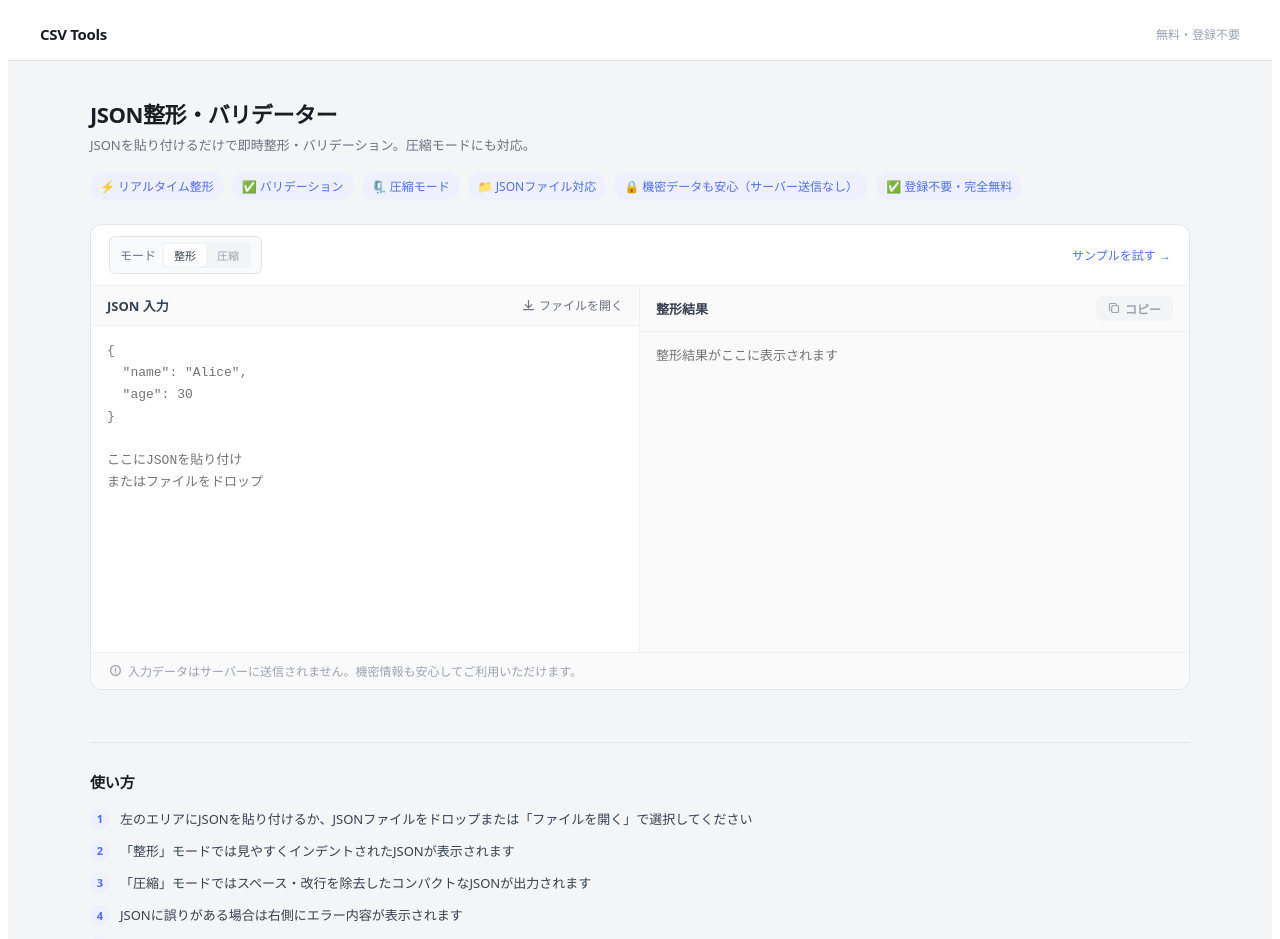
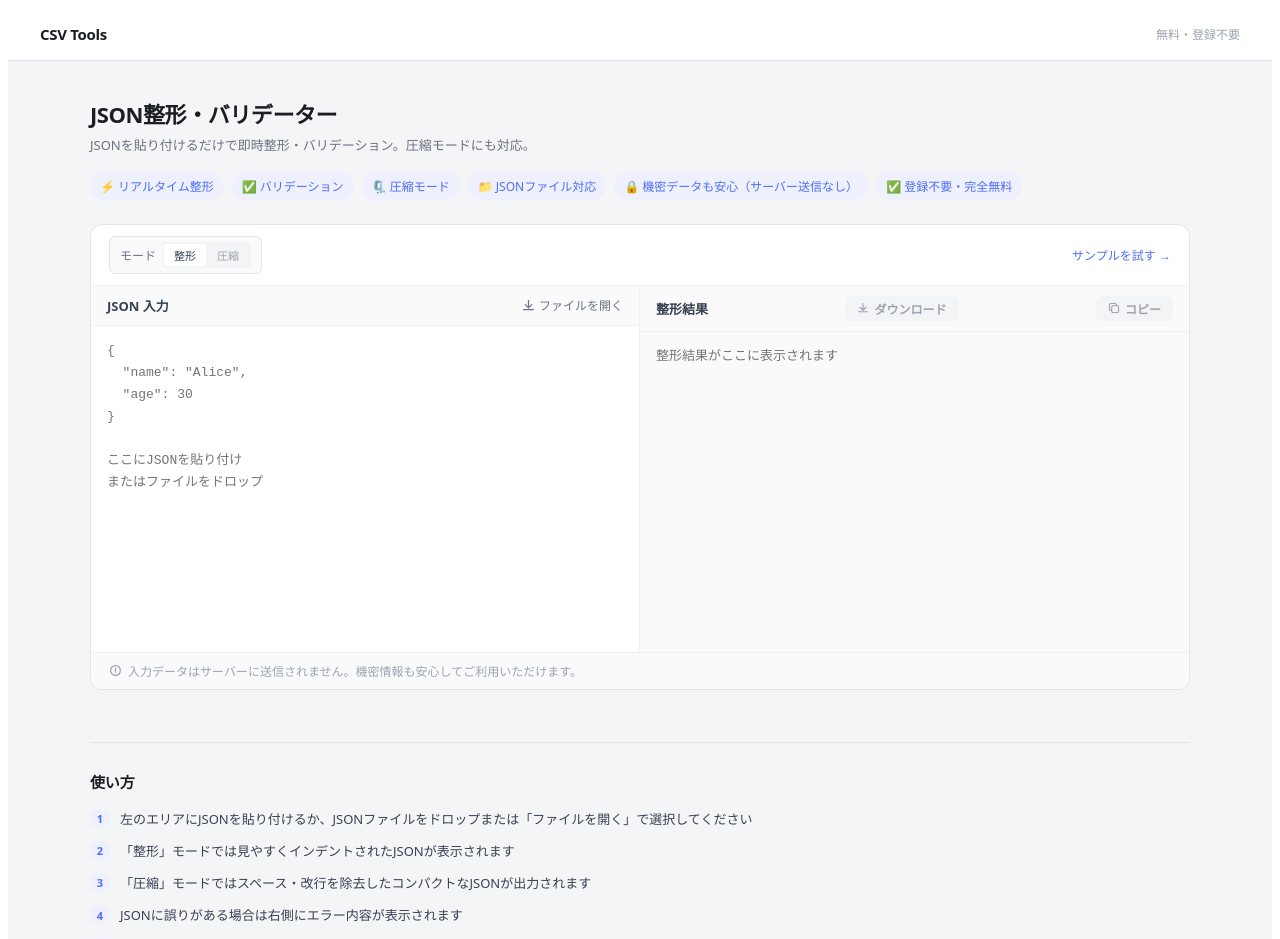
Before and after one commit to KouEgg/csv-to-markdown, a Next.js app: page /json-formatter in a window 1280 px wide. Shown: the top 939 px of the page. Built offline with nearby package versions, Linux system fonts and the light colour scheme.

Commit message:
code refactering

```diff
--- a/app/csv-to-html/page.js
+++ b/app/csv-to-html/page.js
@@ -293,7 +293,7 @@ export default function CsvToHtml() {
               "左のエリアにCSVテキストを貼り付けるか、CSVファイルをドロップまたは「ファイルを開く」で選択してください",
               "ExcelファイルはそのままドロップまたはExcelファイルを開くで選択できます（.xlsx / .xls対応）",
               "右側にHTMLテーブルが即時表示されます",
-              "「コピー」ボタンでHTMLをコピーしてWebページに貼り付けられます",
+              "「コピー」ボタンでHTMLをコピーするか、「ダウンロード」ボタンで.htmlファイルとして保存できます",
               "「プレビュー」タブで実際の表の見た目を確認できます",
               "1行目をヘッダーとして扱わない場合はトグルをオフにしてください",
             ].map((text, i) => (
--- a/app/csv-to-markdown/page.js
+++ b/app/csv-to-markdown/page.js
@@ -362,7 +362,7 @@ export default function Home() {
               "左のエリアにCSVテキストを貼り付けるか、CSVファイルをドロップまたは「ファイルを開く」で選択してください",
               "ExcelファイルはそのままドロップまたはExcelファイルを開くで選択できます（.xlsx / .xls対応）",
               "右側にMarkdownテーブルが即時表示されます",
-              "「テキスト」タブで変換結果を確認し「コピー」ボタンでコピーできます",
+             "「テキスト」タブで変換結果を確認し「コピー」ボタンでコピー、または「ダウンロード」ボタンで.mdファイルとして保存できます",
               "「プレビュー」タブで実際の表の見た目を確認できます",
               "1行目をヘッダーとして扱わない場合はトグルをオフにしてください",
               "Excelからセルをコピーして貼り付ける場合は区切り文字を「タブ」に切り替えてください",
--- a/app/json-formatter/page.js
+++ b/app/json-formatter/page.js
@@ -2,6 +2,7 @@
 
 import { useState, useEffect } from "react";
 import ToolLinks from "../components/toolLinks";
+import { downloadFile } from "../lib/download";
 
 function useWindowWidth() {
   const [width, setWidth] = useState(
@@ -44,6 +45,11 @@ export default function JsonFormatterPage() {
     navigator.clipboard.writeText(output);
     setCopied(true);
     setTimeout(() => setCopied(false), 2000);
+  };
+
+  const handleDownload = () => {
+    if (!output) return;
+    downloadFile(output, null, "json", "application/json;charset=utf-8;");
   };
 
   const handleFile = (file) => {
@@ -196,6 +202,20 @@ export default function JsonFormatterPage() {
                   )}
                 </div>
                 <button
+                  onClick={handleDownload}
+                  disabled={!output}
+                  style={{
+                    fontSize: "12px", padding: "4px 12px", borderRadius: "6px", border: "none",
+                    cursor: output ? "pointer" : "not-allowed",
+                    display: "flex", alignItems: "center", gap: "5px", fontWeight: 600,
+                    background: output ? "#f0fdf4" : "#f3f4f6",
+                    color: output ? "#16a34a" : "#9ca3af",
+                  }}
+                >
+                  <svg width="12" height="12" viewBox="0 0 16 16" fill="none"><path d="M8 2v9M4 7l4 4 4-4M2 13h12" stroke="currentColor" strokeWidth="1.5" strokeLinecap="round" strokeLinejoin="round"/></svg>
+                  {!isMobile && "ダウンロード"}
+                </button>
+                <button
                   onClick={handleCopy}
                   disabled={!output}
                   style={{
@@ -260,7 +280,7 @@ export default function JsonFormatterPage() {
               "「整形」モードでは見やすくインデントされたJSONが表示されます",
               "「圧縮」モードではスペース・改行を除去したコンパクトなJSONが出力されます",
               "JSONに誤りがある場合は右側にエラー内容が表示されます",
-              "「コピー」ボタンで結果をクリップボードにコピーできます",
+              "「コピー」ボタンで結果をクリップボードにコピーするか、「ダウンロード」ボタンで.jsonファイルとして保存できます",
             ].map((text, i) => (
               <div key={i} style={{ display: "flex", alignItems: "flex-start", gap: "10px" }}>
                 <div style={{ width: "20px", height: "20px", borderRadius: "50%", background: "#eef0fd", display: "flex", alignItems: "center", justifyContent: "center", fontSize: "11px", fontWeight: 700, color: "#4f6ef7", flexShrink: 0, marginTop: "1px" }}>
--- a/app/page.js
+++ b/app/page.js
@@ -4,6 +4,7 @@ export const metadata = {
   title: "CSV Tools | 無料オンライン変換ツール集",
   description:
     "CSV・Excel・Markdown・JSONの変換ツールを無料で提供しています。登録不要・ブラウザ内で完結。",
+  keywords: "CSV変換, Excel CSV変換, CSV Markdown変換, JSON CSV変換, CSV JSON変換, JSON整形, CSV Excel変換, オンライン変換ツール, 無料",
 };
 
 const sections = [
```
